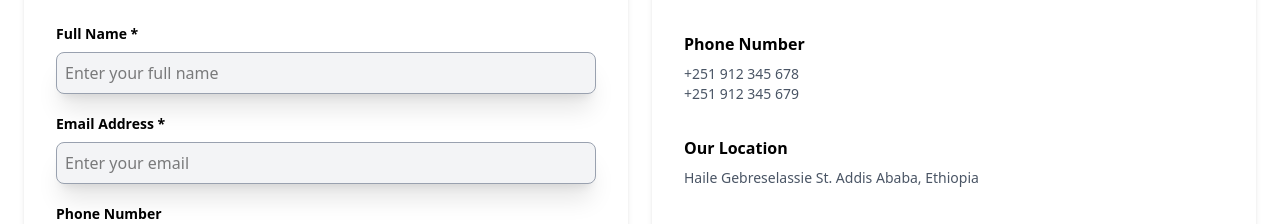
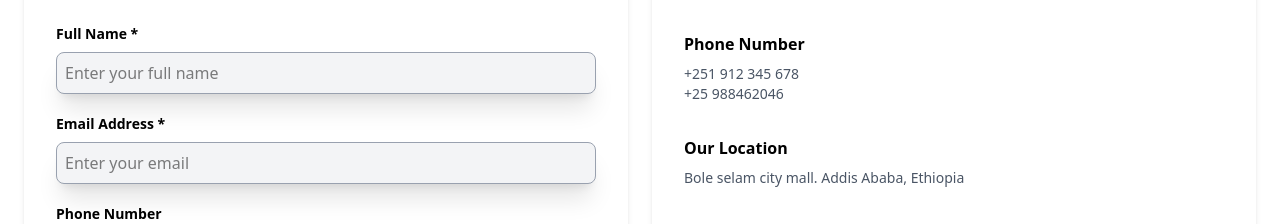
Before and after one commit to abinishifex/car-rental-react, a React app: page /contact in a window 1280 px wide. Shown: the part 305-529 px from the top of the page. Built offline with nearby package versions, Linux system fonts and the light colour scheme; the HTML template or start-up script is replaced by a standard one.

Commit message:
update information

```diff
--- a/src/pages/Contact.jsx
+++ b/src/pages/Contact.jsx
@@ -68,14 +68,14 @@ function Contact() {
     <h3 className="font-semibold mb-2">Phone Number</h3>
     <p className="text-gray-600 text-sm">
       +251 912 345 678 <br />
-      +251 912 345 679
+      +25 988462046
     </p>
   </div>
 
   <div>
     <h3 className="font-semibold mb-2">Our Location</h3>
     <p className="text-gray-600 text-sm">
-      Haile Gebreselassie St. Addis Ababa, Ethiopia
+      Bole selam city mall. Addis Ababa, Ethiopia
     </p>
   </div>
 
```
